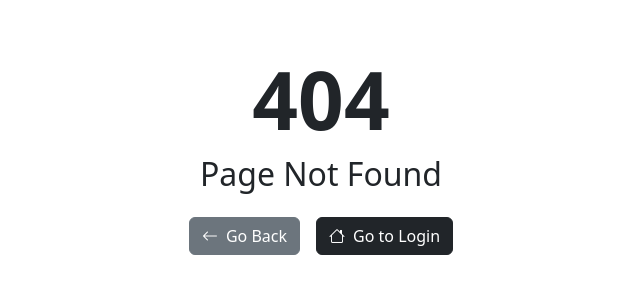
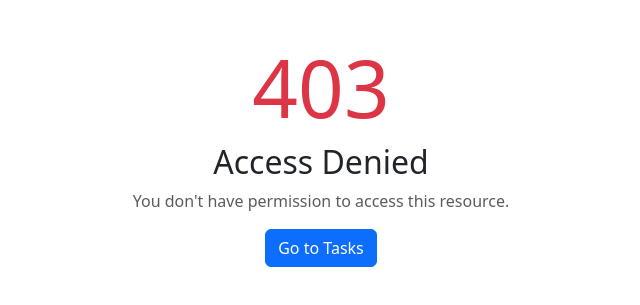
Before and after one commit to teamsmartworld/todo-front, a React (Vite) app: page /unauthorized in a window 1280 px wide. Before the commit this address had no page. Shown: the part 247-552 px from the top of the page, without its empty margins (319-959 px from the left). Built offline with nearby package versions, Linux system fonts and the light colour scheme.

Commit message:
fixed three issues route conflicts, missing routes

```diff
--- /dev/null
+++ b/src/components/Unauthorized.jsx
@@ -0,0 +1,23 @@
+import { useNavigate } from 'react-router-dom';
+
+const Unauthorized = () => {
+    const navigate = useNavigate();
+
+    return (
+        <div className="d-flex justify-content-center align-items-center min-vh-100">
+            <div className="text-center">
+                <h1 className="display-1 text-danger">403</h1>
+                <h2>Access Denied</h2>
+                <p className="text-muted">You don't have permission to access this resource.</p>
+                <button
+                    className="btn btn-primary"
+                    onClick={() => navigate('/dashboard/tasks')}
+                >
+                    Go to Tasks
+                </button>
+            </div>
+        </div>
+    );
+};
+
+export default Unauthorized;
--- a/src/routes/AppRoutes.jsx
+++ b/src/routes/AppRoutes.jsx
@@ -1,27 +1,23 @@
 import { Routes, Route, Navigate } from 'react-router-dom';
-import { useAuth } from '../context/AuthContext';
 import Login from '../components/Login';
 import Dashboard from '../components/Dashboard';
 import Task from '../components/Task';
 import NotFound from "../components/NotFound";
+import Unauthorized from "../components/Unauthorized";
 import RoleProtectedRoute from "./RoleProtectedRoute.jsx";
 
 const AppRoutes = () => {
-    const { hasRole } = useAuth();
-
     return (
         <Routes>
             <Route path="/" element={<Navigate to="/login" replace />} />
             <Route path="/login" element={<Login />} />
 
             {/* Dashboard route - only for admin */}
-            {hasRole('ROLE_ADMIN') && (
-                <Route path="/dashboard" element={
-                    <RoleProtectedRoute requiredRoles={['ROLE_ADMIN']}>
-                        <Dashboard />
-                    </RoleProtectedRoute>
-                } />
-            )}
+            <Route path="/dashboard" element={
+                <RoleProtectedRoute requiredRoles={['ROLE_ADMIN']}>
+                    <Dashboard />
+                </RoleProtectedRoute>
+            } />
 
             {/* Tasks route - for both admin and user */}
             <Route path="/dashboard/tasks" element={
@@ -30,11 +26,26 @@ const AppRoutes = () => {
                 </RoleProtectedRoute>
             } />
 
-            {/* Redirect non-admin users to tasks page when trying to access dashboard */}
-            <Route path="/dashboard" element={
-                <Navigate to="/dashboard/tasks" replace />
+            {/* Placeholder routes for sidebar items */}
+            <Route path="/dashboard/calendar" element={
+                <RoleProtectedRoute requiredRoles={['ROLE_USER', 'ROLE_ADMIN']}>
+                    <div className="p-4"><h2>Calendar - Coming Soon</h2></div>
+                </RoleProtectedRoute>
             } />
 
+            <Route path="/dashboard/teams" element={
+                <RoleProtectedRoute requiredRoles={['ROLE_ADMIN']}>
+                    <div className="p-4"><h2>Teams - Coming Soon</h2></div>
+                </RoleProtectedRoute>
+            } />
+
+            <Route path="/dashboard/reports" element={
+                <RoleProtectedRoute requiredRoles={['ROLE_ADMIN']}>
+                    <div className="p-4"><h2>Reports - Coming Soon</h2></div>
+                </RoleProtectedRoute>
+            } />
+
+            <Route path="/unauthorized" element={<Unauthorized />} />
             <Route path="*" element={<NotFound />} />
         </Routes>
     );
```
